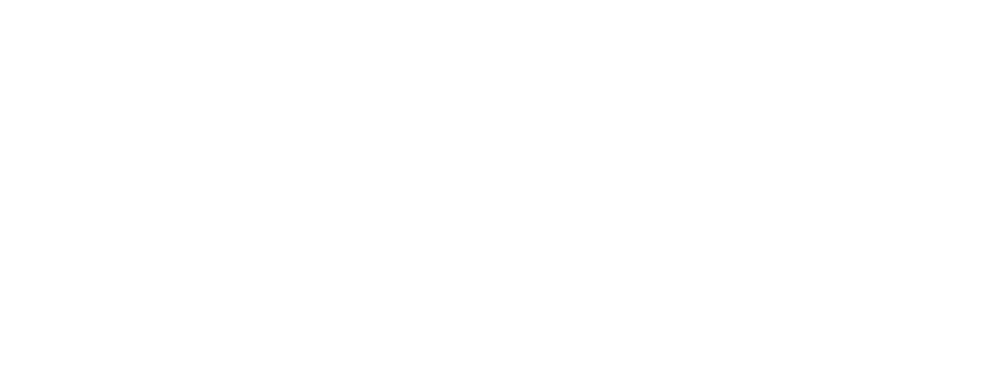
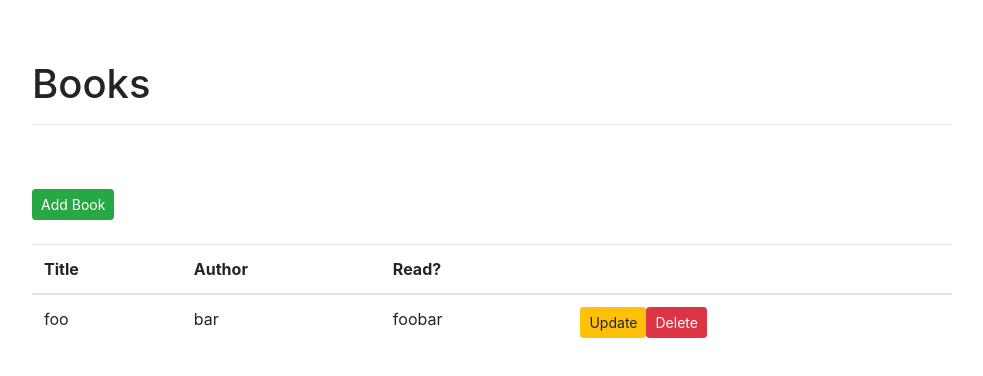
Before and after one commit to aaronchn/vue_demo, a Vue app in the folder client/: page /#/ in a window 1280 px wide. Shown: the top 376 px of the page, without its empty margins (53-1036 px from the left). Built offline with nearby package versions, Linux system fonts and the light colour scheme.

Commit message:
Book app at front-end

```diff
--- /dev/null
+++ b/client/src/components/Books.vue
@@ -0,0 +1,33 @@
+<template>
+  <div class="container">
+    <div class="row">
+      <div class="col-sm-10">
+        <h1>Books</h1>
+        <hr><br><br>
+        <button type="button" class="btn btn-success btn-sm">Add Book</button>
+        <br><br>
+        <table class="table table-hover">
+          <thead>
+            <tr>
+              <th scope="col">Title</th>
+              <th scope="col">Author</th>
+              <th scope="col">Read?</th>
+              <th></th>
+            </tr>
+          </thead>
+          <tbody>
+            <tr>
+              <td>foo</td>
+              <td>bar</td>
+              <td>foobar</td>
+              <td>
+                <button type="button" class="btn btn-warning btn-sm">Update</button>
+                <button type="button" class="btn btn-danger btn-sm">Delete</button>
+              </td>
+            </tr>
+          </tbody>
+        </table>
+      </div>
+    </div>
+  </div>
+</template>
--- a/client/src/router/index.js
+++ b/client/src/router/index.js
@@ -1,6 +1,7 @@
 import Vue from 'vue';
 import Router from 'vue-router';
 import Ping from '@/components/Ping';
+import Books from '@/components/Books';
 
 Vue.use(Router);
 
@@ -9,9 +10,15 @@
 export default new Router({
   routes: [
     {
+      path: '/',
+      name: 'Books',
+      component: Books,
+    },
+    {
       path: '/ping',
       name: 'Ping',
       component: Ping,
     },
   ],
+  mode:'hash',
 });
```
